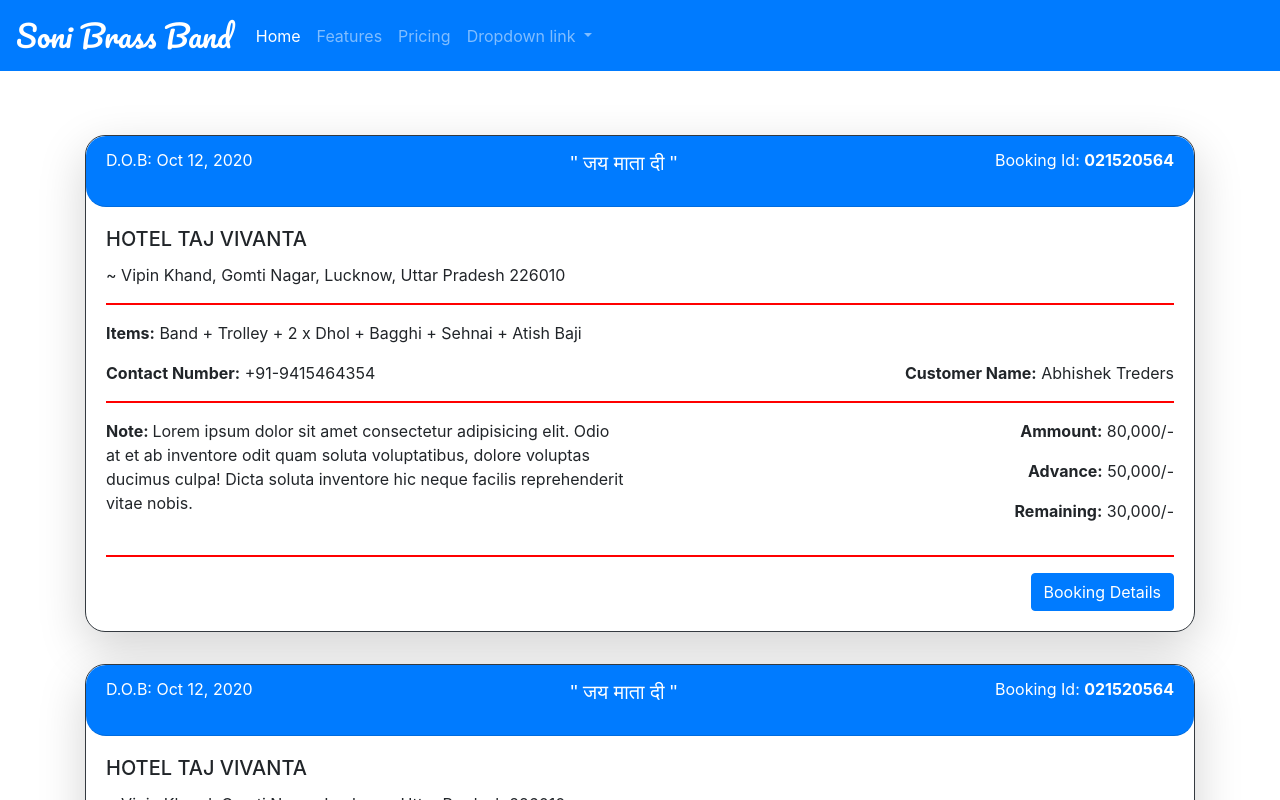
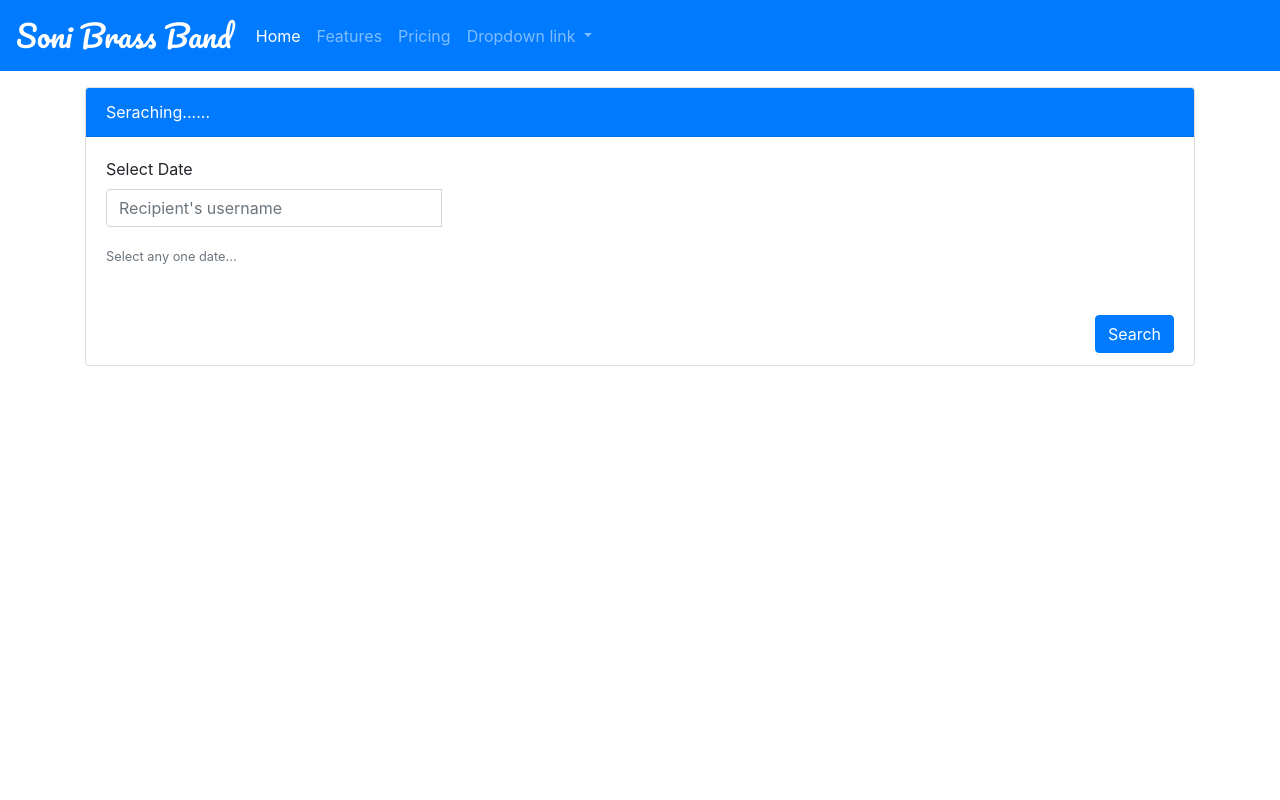
Before and after one commit to Hemendrasoni/SoniRepo, an Angular app: page / in a window 1280 px wide. Shown: the top 800 px of the page. Built offline with nearby package versions, Linux system fonts and the light colour scheme; a web font is replaced by a local one.

Commit message:
Searching template

```diff
--- a/src/app/app.component.css
+++ b/src/app/app.component.css
@@ -10,3 +10,14 @@
     font-size: 20px;
     font-family: 'Khula', sans-serif;
 }
+
+.hide
+{
+    display:none;
+}
+
+#date:hover + .hide
+{
+    display:block;
+
+}
--- a/src/app/app.component.html
+++ b/src/app/app.component.html
@@ -31,7 +31,44 @@
     </ul>
   </div>
 </nav>
-<div class="container py-5">
+<!--Search Content-->
+<div class="container py-3">
+  <div class="row">
+    <div class="col-lg-12 ">
+      <div class="card ">
+        <div class="card-header bg-primary text-white">
+          Seraching......
+        </div>
+        <div class="card-body">
+          <!-- <h5 class="card-title">Title</h5>
+          <p class="card-text">Content</p> -->
+          <div class="form-group">
+            <label for="">Select Date</label>
+            <div class="row">
+              <!-- <div class="col-xs-12 col-12 col-md-4 form-group">
+                <input type="text" placeholder="Datepicker" class="form-control" bsDatepicker>
+              </div> -->
+              <div class="input-group col-xs-12 col-12 col-md-4 form-group">
+                <input type="text" placeholder="Datepicker" [(ngModel)]="searchDate" #ref="ngModel" id="date" class="form-control" bsDatepicker placeholder="Recipient's username"
+                  aria-label="Recipient's username" aria-describedby="basic-addon2">
+                <div class="input-group-append hide" >
+                  <button class="btn btn-outline-danger" (click)="clearSearchDate()" type="button">X</button>
+                </div>
+              </div>
+            </div>
+            <small id="helpId" class="text-muted">Select any one date...</small>
+          </div>
+        </div>
+        <div class="card-footer bg-transparent border-0 d-flex justify-content-end">
+          <button class="btn btn-primary" type="submit">Search</button>
+        </div>
+      </div>
+    </div>
+  </div>
+</div>
+
+<!---Main Content-->
+<div class="container py-5" *ngIf="searchDate!=null && searchDate!='' ">
   <div class="py-3">
     <div class="card shadow-lg border-dark" style="border-radius: 20px;">
       <div class="d-flex justify-content-between card-header bg-primary text-white" style="border-radius: 20px;">
--- a/src/app/app.component.ts
+++ b/src/app/app.component.ts
@@ -8,4 +8,10 @@
 export class AppComponent {
   title = 'SoniBrassBand';
   date: Date = new Date();
+  searchDate:any;
+
+  clearSearchDate()
+  {
+    this.searchDate='';
+  }
 }
```
